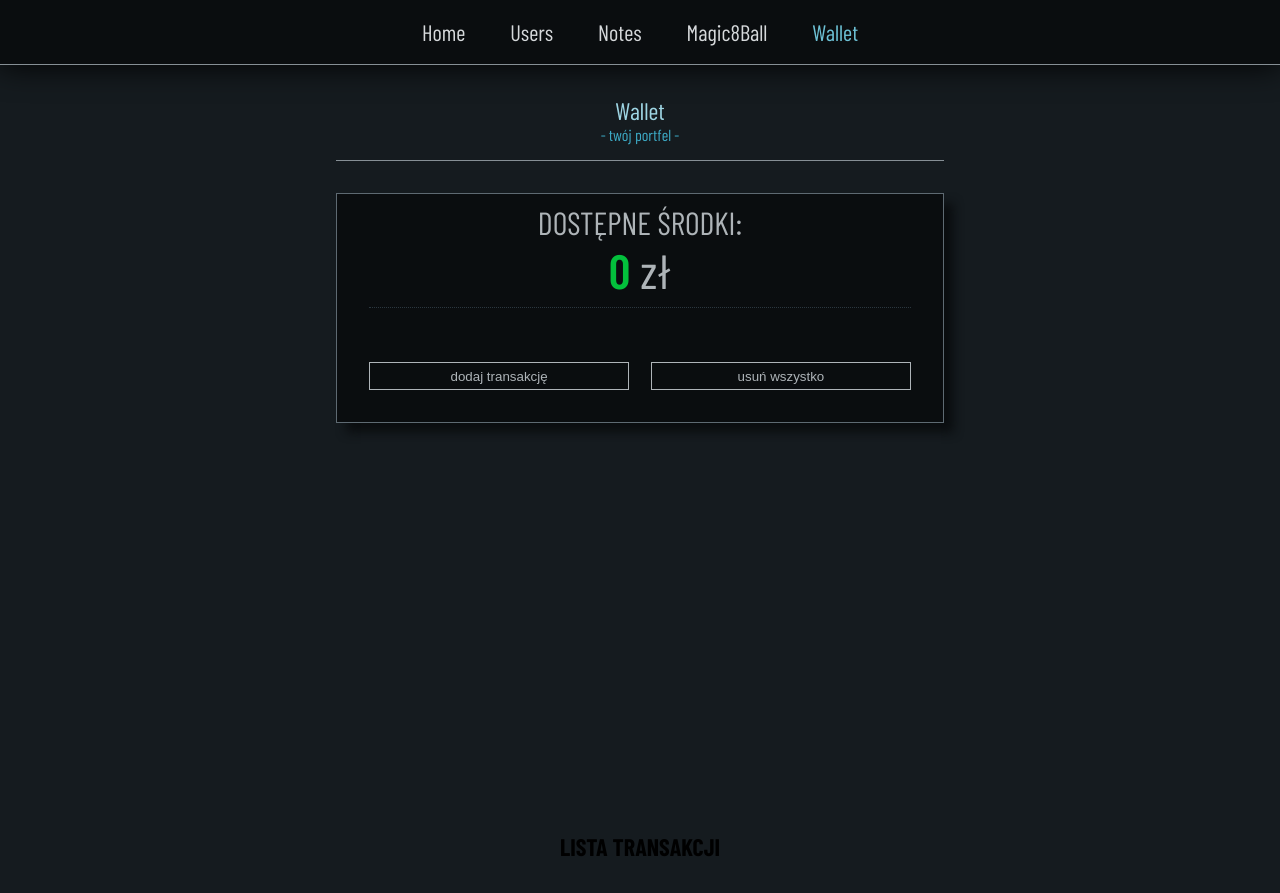
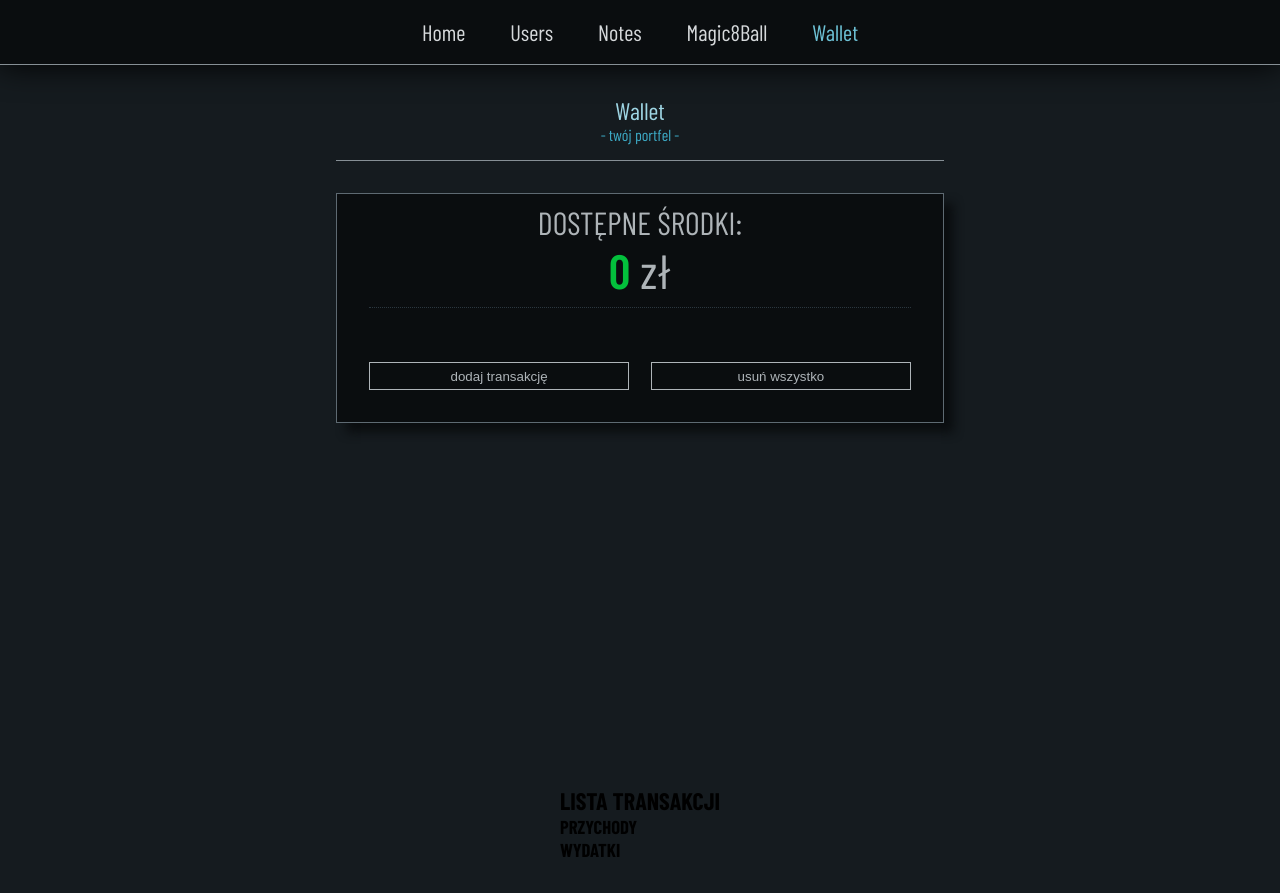
Before and after one commit to Scorpion19702022/SIMPLE_PROJECT_REACT_REDUX, a React (Vite) app: page /Wallet in a window 1280 px wide. Built offline with nearby package versions, Linux system fonts and the light colour scheme; a web font is replaced by a local one.

Commit message:
added component

```diff
--- a/src/Components/Wallet/WalletList.tsx
+++ b/src/Components/Wallet/WalletList.tsx
@@ -4,7 +4,14 @@ const WalletList = () => {
 	return (
 		<section className={styles.wrapper}>
 			<h2 className={styles.heading}>{`lista transakcji`.toLocaleUpperCase()}</h2>
-			<div className={styles.box_deal}></div>
+			<div className={styles.box_deal}>
+				<div className={styles.box_income}>
+					<h3 className={styles.heading_income}>{`przychody`.toLocaleUpperCase()}</h3>
+				</div>
+				<div className={styles.box_expense}>
+					<h3 className={styles.heading_expense}>{`wydatki`.toLocaleUpperCase()}</h3>
+				</div>
+			</div>
 		</section>
 	)
 }
```
